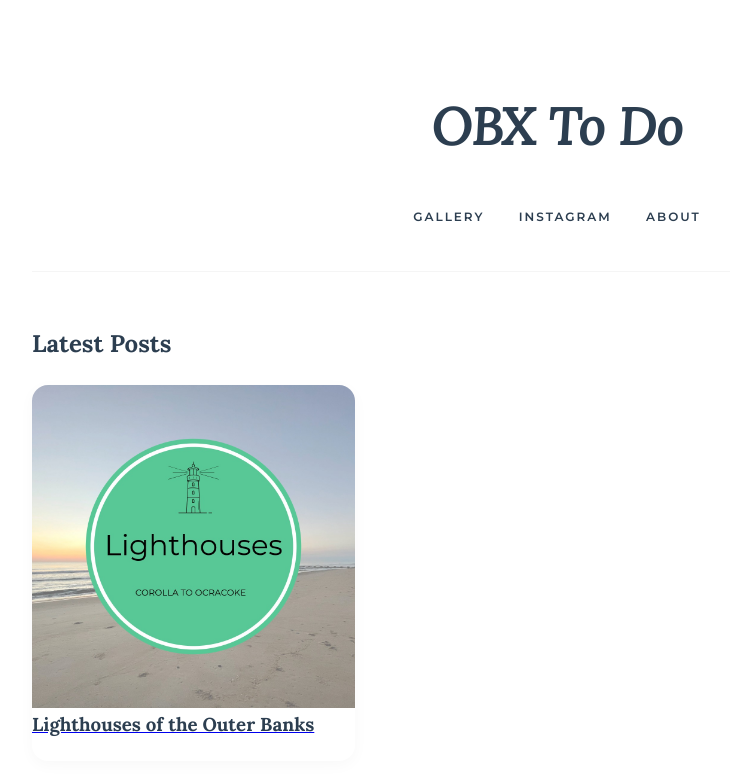
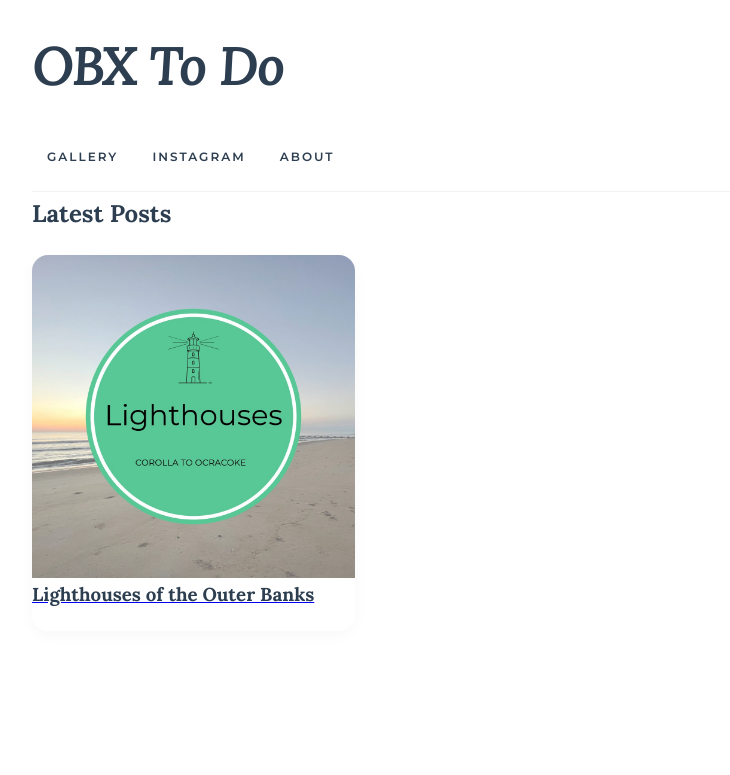
Before and after one commit to obxtodo/obxtodo.com, a Jekyll site: the page built from index.html, in a window 1280 px wide. Shown: the top 775 px of the page, without its empty margins (83-813 px from the left). Built offline with Jekyll 4.4.1, drawn with Linux system fonts in a browser that asks for light colours.

Commit message:
Update default.html
Signed-off-by: obxtodo <obxtodo@gmail.com>

```diff
--- a/_layouts/default.html
+++ b/_layouts/default.html
@@ -41,6 +41,15 @@
 
     /* 3. HEADER & BRANDING (Restored Montserrat Style) */
     header {
+      position: sticky !important;
+      top: 0;
+      z-index: 1000;
+      background: rgba(255, 255, 255, 0.8) !important; /* Semi-transparent white */
+      backdrop-filter: blur(10px); /* The "Glass" effect */
+      padding: 20px 0 !important; /* Shorter padding for sticky mode */
+      border-bottom: 1px solid rgba(0, 0, 0, 0.05);
+    }
+   /* header {
       width: 100% !important;
       float: none !important;
       position: static !important;
@@ -48,7 +57,7 @@
       padding: 80px 0 40px 0 !important;
       border-bottom: 1px solid #f5f5f5;
       margin-bottom: 50px;
-    }
+    }*/
 
     header h1 {
       font-size: 3.2rem !important;
```
